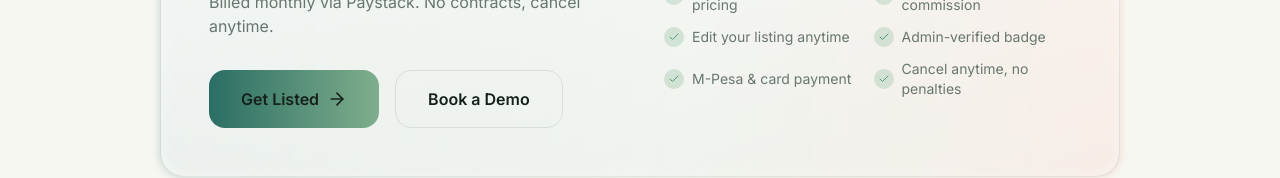
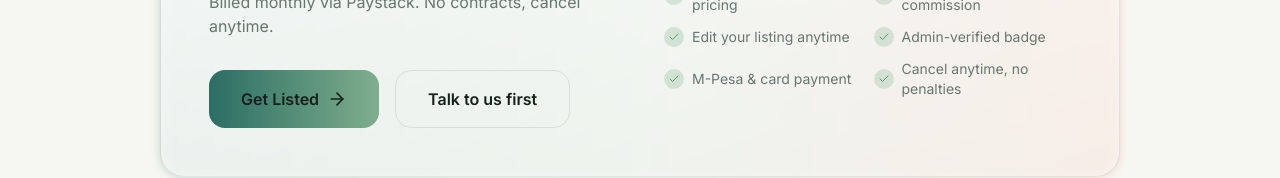
Before and after one commit to learninghub44/theraspace, a Next.js app: page /pricing in a window 1280 px wide. Shown: the part 569-747 px from the top of the page. Built offline with nearby package versions, Linux system fonts and the light colour scheme.

Commit message:
Fix leftover 'Book a Demo' copy on pricing pages (no demo exists)

```diff
--- a/app/pricing/page.tsx
+++ b/app/pricing/page.tsx
@@ -98,7 +98,7 @@ export default function PricingPage() {
                     href="/contact"
                     className="inline-flex items-center justify-center gap-2 px-8 py-4 rounded-2xl font-semibold border border-thera-ink/10 hover:bg-thera-ink/5 transition-all"
                   >
-                    Book a Demo
+                    Talk to us first
                   </Link>
                 </div>
               </div>
--- a/app/sections/pricing.tsx
+++ b/app/sections/pricing.tsx
@@ -80,7 +80,7 @@ export function PricingSection() {
                     href="/contact"
                     className="inline-flex items-center justify-center gap-2 px-8 py-4 rounded-2xl font-semibold text-lg border border-thera-ink/10 hover:bg-thera-ink/5 transition-all duration-300"
                   >
-                    Book a Demo
+                    Talk to us first
                   </Link>
                 </div>
                 <p className="text-xs text-thera-muted mt-4">
```
